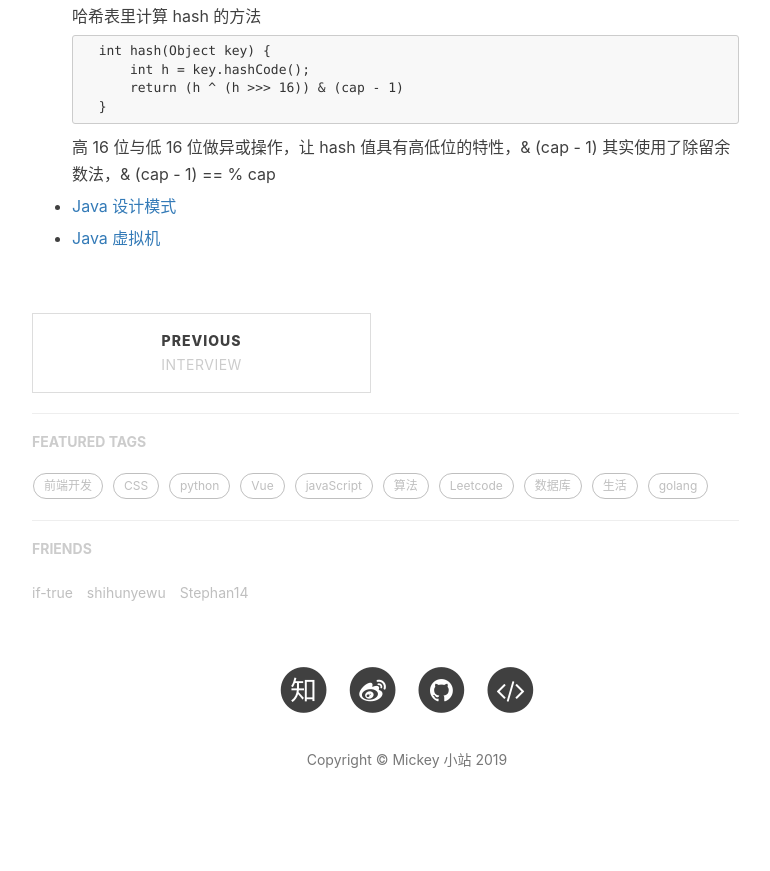
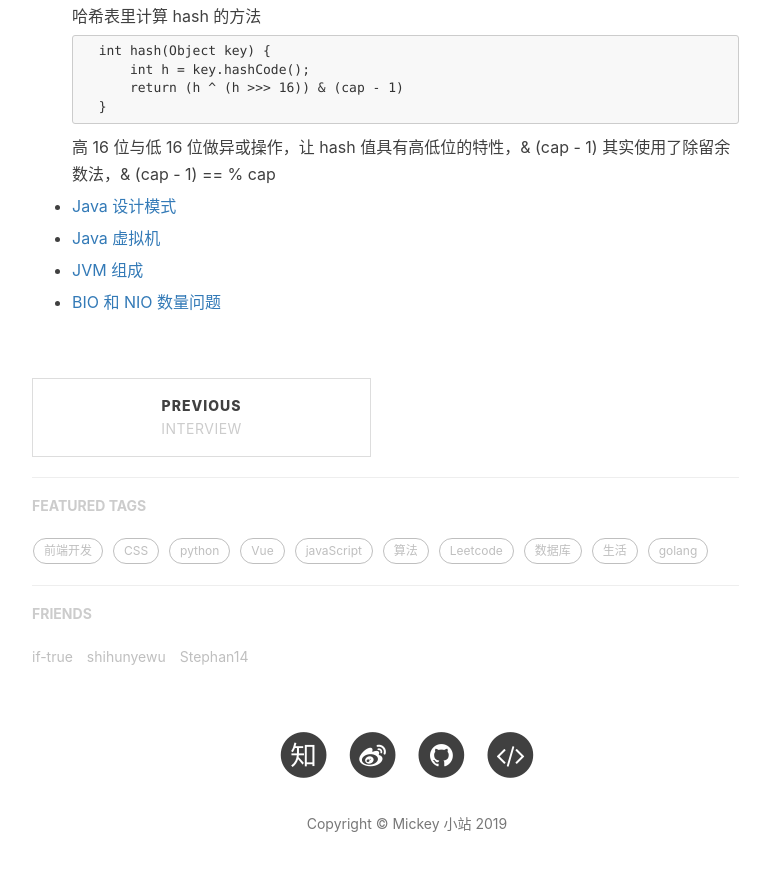
Before and after one commit to mickey0524/mickey0524.github.io, a Jekyll site: the page built from _posts/2019-03-21-begin-java.md, in a window 1280 px wide and 900 px high, scrolled down 7076 px. Shown: the top 871 px of the window, without its empty margins (233-1003 px from the left). Built offline with Jekyll 4.4.1, drawn with Linux system fonts in a browser that asks for light colours; nearby versions of some CDN libraries; comment, search, counter and statistics services are not loaded; before the commit the page ends 7913 px from its top, so only the background shows below that.

Commit message:
feat(java): update java

```diff
--- a/_posts/2019-03-21-begin-java.md
+++ b/_posts/2019-03-21-begin-java.md
@@ -383,3 +383,7 @@ tags:
 * [Java 设计模式](https://github.com/CyC2018/CS-Notes/blob/master/docs/notes/%E8%AE%BE%E8%AE%A1%E6%A8%A1%E5%BC%8F.md#8-%E7%8A%B6%E6%80%81state)
 
 * [Java 虚拟机](https://github.com/CyC2018/CS-Notes/blob/master/docs/notes/Java%20%E8%99%9A%E6%8B%9F%E6%9C%BA.md#%E4%B8%89%E5%86%85%E5%AD%98%E5%88%86%E9%85%8D%E4%B8%8E%E5%9B%9E%E6%94%B6%E7%AD%96%E7%95%A5)
+
+* [JVM 组成](https://juejin.im/post/5cad272a5188254eb942fabe?utm_source=gold_browser_extension)
+
+* [BIO 和 NIO 数量问题](https://juejin.im/post/5c8aea1df265da2de33f6a09)
```
